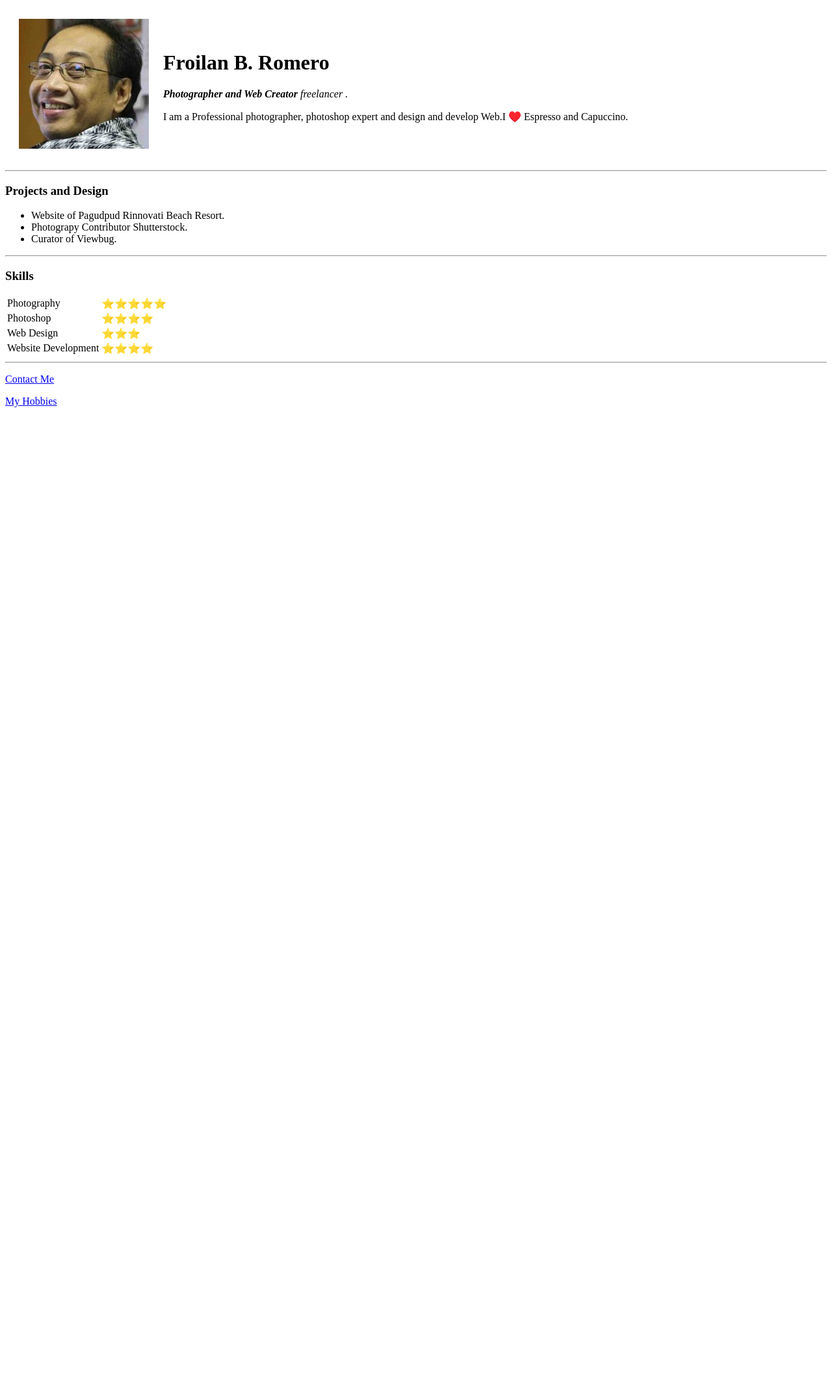
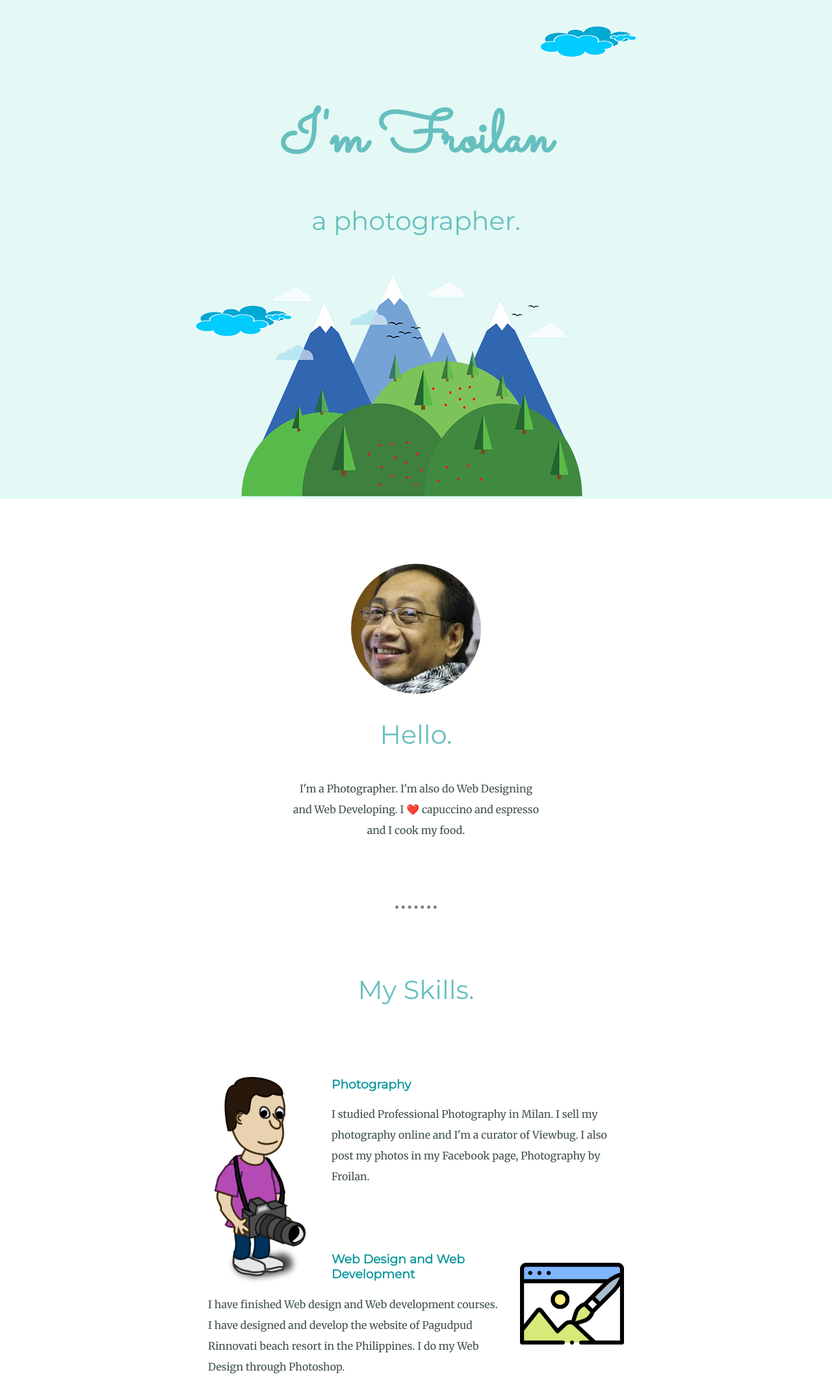
Before and after one commit to froi0101/bi, a plain HTML site: page index.html in a window 1280 px wide. Shown: the top 2123 px of the page at 65% size. Before the commit the page ends 800 px from the top, so only its background shows below. Drawn offline with Linux system fonts and the light colour scheme.

Commit message:
added new files

```diff
--- /dev/null
+++ b/css/styles.css
@@ -0,0 +1,144 @@
+body {
+
+  color: #40514E;
+  margin: 0;
+  text-align: center;
+  font-family: 'Merriweather', serif;
+}
+
+h1 {
+  margin: 50px auto 0 auto;
+  font-family: 'Sacramento', cursive;
+  font-size: 5.625rem;
+  color: #66BFBF;
+}
+
+h2 {
+  font-family: 'Montserrat', sans-serif;
+  font-size: 2.5rem;
+  color: #66BFBF;
+  font-weight: normal;
+  padding-bottom: 10px;
+}
+
+h3 {
+  font-family: 'Montserrat', sans-serif;
+  color: #11999E;
+}
+hr {
+    border-style: none;
+    border-top-style: dotted;
+    border-color: grey;
+    border-width: 5px;
+    width: 5%;
+    margin: 100px auto 100px auto;
+  }
+
+p{
+  line-height: 2;
+}
+
+a {
+  color: #11999E;
+  font-family: 'Montserrat', sans-serif;
+  margin: 10px 20px;
+  text-decoration: none;
+}
+
+a:hover {
+  color: #eaf6f6;
+}
+
+.copyright{
+  color:#eaf6f6;
+  font-size: .75rem;
+}
+.pro {
+  text-decoration: underline;
+}
+
+.intro {
+  width: 30%;
+  margin:auto;
+}
+
+.top-container {
+  background-color: #E4F9F5;
+  position: relative;
+  padding-top: 100px;
+}
+
+.middle-container {
+  margin: 100px 0;
+
+}
+
+.bottom-container {
+  background-color: #66BFBF;
+  padding: 50px 0 20px;
+
+}
+
+.top-cloud {
+  position: absolute;
+  right: 300px;
+  top: 40px;
+}
+
+.bottom-cloud {
+  position: absolute;
+  left: 300px;
+  bottom: 250px;
+}
+
+.skill-row {
+  width: 50%;
+  margin: 100px auto 100px auto;
+  text-align: left;
+
+}
+
+.profile-image{
+  border-radius: 100%;
+}
+
+.camera-img {
+  float: left;
+  width: 25%;
+  margin-right: 30px;
+}
+
+.design-img {
+  width: 25%;
+  float: right;
+  margin-left: 30px;
+}
+
+.contact-message{
+  width: 40%;
+  margin: 40px auto 60px;
+}
+.btn{
+  background: #11cdd4;
+  background-image: -webkit-linear-gradient(top, #11cdd4, #11999e);
+  background-image: -moz-linear-gradient(top, #11cdd4, #11999e);
+  background-image: -ms-linear-gradient(top, #11cdd4, #11999e);
+  background-image: -o-linear-gradient(top, #11cdd4, #11999e);
+  background-image: linear-gradient(top, #11cdd4, #11999e);
+  -webkit-border-radius: 8;
+  -moz-border-radius:8;
+  font-family: 'Montserrat', sans-serif;
+  color: #ffffff;
+  font-size: 20px;
+  padding: 10px 20px 10px 20px;
+  text-decoration: none;
+}
+
+.btn:hover{
+  background: #30e3cb;
+  background-image: -webkit-linear-gradient(top, #30e3cb, #2bc4ad);
+  background-image: -moz-linear-gradient(top, #30e3cb, #2bc4ad);
+  background-image: -ms-linear-gradient(top, #30e3cb, #2bc4ad);
+  background-image: -o-linear-gradient(top, #30e3cb, #2bc4ad);
+  background-image: linear-gradient(top, #30e3cb, #2bc4ad);
+}
--- a/index.html
+++ b/index.html
@@ -3,57 +3,57 @@
 
 <head>
   <meta charset="utf-8">
-  <title> Froilan Personal Site</title>
+  <title>Froilan Romero</title>
+  <link rel="stylesheet" href="css/styles.css">
+  <link href="https://fonts.googleapis.com/css?family=Merriweather|Montserrat|Sacramento&display=swap" rel="stylesheet">
+  <link rel="shortcut icon" href="favicon.ico">
 </head>
 
 <body>
-  <table cellspacing="20">
-    <tr>
-      <td><img src="images/froilan.jpeg" alt="Profile picture of Froilan Romero"></td>
-      <td>
-        <h1>Froilan B. Romero</h1>
-        <p><em><strong> Photographer and Web Creator</strong> freelancer .</em></p>
-        <p>I am a Professional photographer, photoshop expert and design and develop Web.I ♥️ Espresso and Capuccino. </p>
-      </td>
-    </tr>
-  </table>
-  <hr>
+  <div class="top-container">
+    <img class="top-cloud" src="images/cloud.png" alt="cloud-img">
+    <h1>I'm Froilan</h1>
+    <p><h2>a photographer.</h2></p>
+    <img class="bottom-cloud" src="images/cloud.png" alt="cloud-img">
+    <img class="mountain" src="images/mountain.png" alt="mountain-img">
+  </div>
 
-  <h3>Projects and Design</h3>
+  <div class="middle-container">
+    <div class="profile">
+      <img class="profile-image" src="images/froilan.jpeg" alt="froilan-img">
+      <h2>Hello.</h2>
+      <p class="intro">I'm a Photographer. I'm also do Web Designing and Web Developing.  I ❤️ capuccino and espresso and I cook my food.</p>
+    </div>
+    <hr>
+    <div class="skills">
+      <h2>My Skills.</h2>
+      <div class="skill-row">
+        <img class="camera-img" src="images/camera.png" alt="computer-img">
+        <h3>Photography</h3>
+        <p >I studied Professional Photography in Milan. I sell my photography online and I'm a curator of Viewbug.  I also post my photos in my Facebook page, Photography by Froilan.</p>
+      </div>
+      <div class="skill-row">
+        <img class="design-img" src="images/design.png" alt="design-img">
+        <h3>Web Design and Web Development</h3>
+        <p >I have finished Web design and Web development courses. I have designed and develop the website of Pagudpud Rinnovati beach resort in the Philippines.  I do my Web Design through Photoshop.</p>
+      </div>
+    </div>
+    <hr>
+    <div class="contact-me">
+      <h2>Get In Touch</h2>
+      <h3>If you need Website Designer and Web Developer or a Photographer, you can call me.</h3>
+      <p class="contact-message">You can contact me through my email. I will be happy to do the work you request.</p>
+      <a class="btn" href="mailto:landeva@yahoo.com">CONTACT ME</a>
+    </div>
+  </div>
 
-  <ul>
-    <li>Website of Pagudpud Rinnovati Beach Resort.</li>
-    <li>Photograpy Contributor Shutterstock.</li>
-    <li>Curator of Viewbug.</li>
-  </ul>
 
-  <hr>
-  <h3>Skills</h3>
-
-  <table>
-    <tr>
-      <td>Photography</td>
-      <td>⭐️⭐️⭐️⭐️⭐️</td>
-      </tr>
-      <tr>
-      <td>Photoshop</td>
-      <td>⭐️⭐️⭐️⭐️</td>
-      </tr>
-      <tr>
-      <td>Web Design</td>
-      <td>⭐️⭐️⭐️</td>
-      </tr>
-      <tr>
-      <td>Website Development</td>
-      <td>⭐️⭐️⭐️⭐️</td>
-    </tr>
-  </table>
-
-  <hr>
-
-  <p><a href="contact.html">Contact Me</a></p>
-  <p><a href="hobbies.html">My Hobbies</a></p>
-
+  <div class="bottom-container">
+    <a class="footer-link" href="https://www.linkedin.com/">LinkedIn</a>
+    <a class="footer-link" href="https://twitter.com/">Twitter</a>
+    <a class="footer-link" href="https://www.appbrewery.co/">Website</a>
+    <p class="copyright">© 2020 Froilan Romero.</p>
+  </div>
 
 </body>
 
```
Also changed, not shown: favicon.ico (added), images/camera.png (added), images/cloud.png (added), images/design.png (added), images/mountain.png (added).
